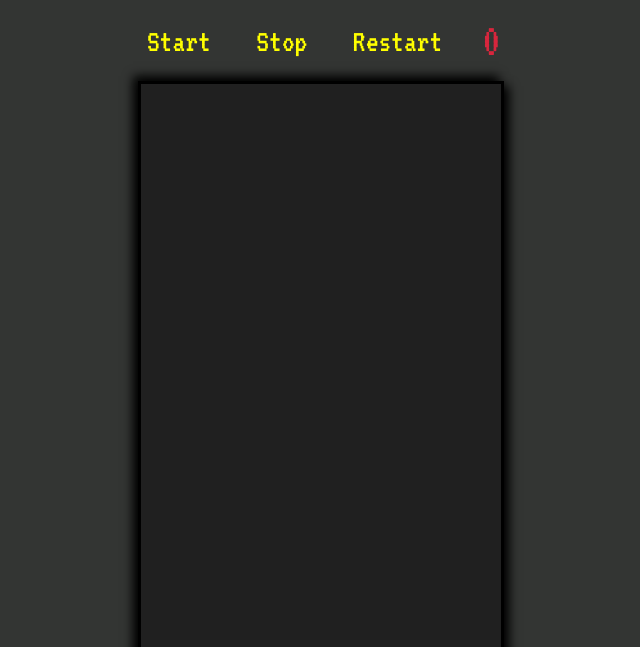
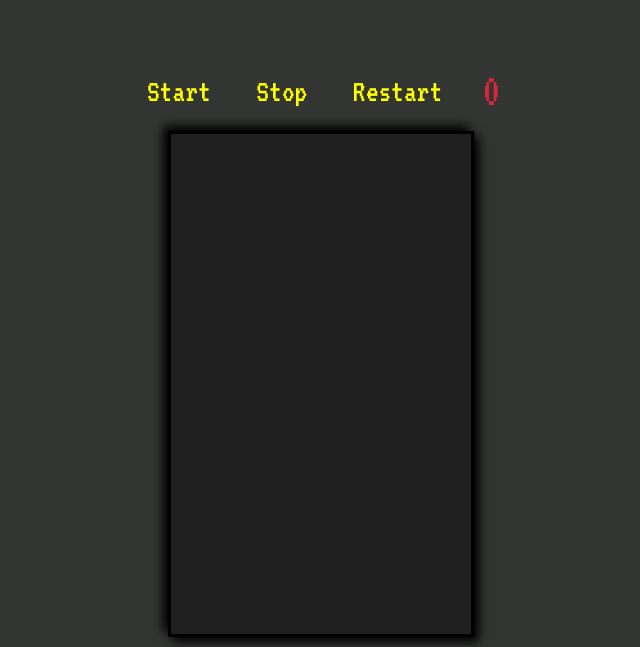
Before and after one commit to dev-k98/Tetris, a plain HTML site: page index.html in a window 1280 px wide. Shown: the top 647 px of the page, without its empty margins (319-959 px from the left). Drawn offline with Linux system fonts and the light colour scheme.

Commit message:
Complete

```diff
--- a/index.html
+++ b/index.html
@@ -18,7 +18,7 @@
             <button class="restart-btn">Restart</button>
             <h1 class="points"></h1>
         </div>
-        <canvas class="game-cont" width="360px" height="600px"></canvas>
+        <canvas class="game-cont" width="300px" height="500px"></canvas>
         <div class="highscore">
             High - Score
             <h2 class="high">0</h2>
--- a/script.js
+++ b/script.js
@@ -233,7 +233,7 @@ const rotate = (dir, piece) => {
 }
 
 //seting position of a piece
-let gameGrid = createGrid(30, 18);
+let gameGrid = createGrid(25, 15);
 
 const setPosition = (player, gameGrid) => {
     for (let i = 0; i < player.piece.length; i++){
@@ -271,6 +271,7 @@ start.addEventListener('click', (e) => {
 
 const stopAnimation = () => {
     cancelAnimationFrame(animation)
+    cancelAnimationFrame(animation)
     document.animation=false
 }
 stop.addEventListener('click',stopAnimation
@@ -280,6 +281,7 @@ restart.addEventListener('click', () => {
         i.fill(0)
     }
     score = 0;
+    pieceMover();
 })
 
 
--- a/style.css
+++ b/style.css
@@ -65,8 +65,8 @@ body{
 }
 
 .game-cont{
-    min-height: 600px;
-    min-width: 360px;
+    min-height: 500px;
+    min-width: 300px;
     background-color:#202020;
     border : 3px solid rgb(0, 0, 0);
     box-shadow: 5px 5px 10px rgb(0, 0, 0),-5px -5px 10px rgb(0, 0, 0);
```
